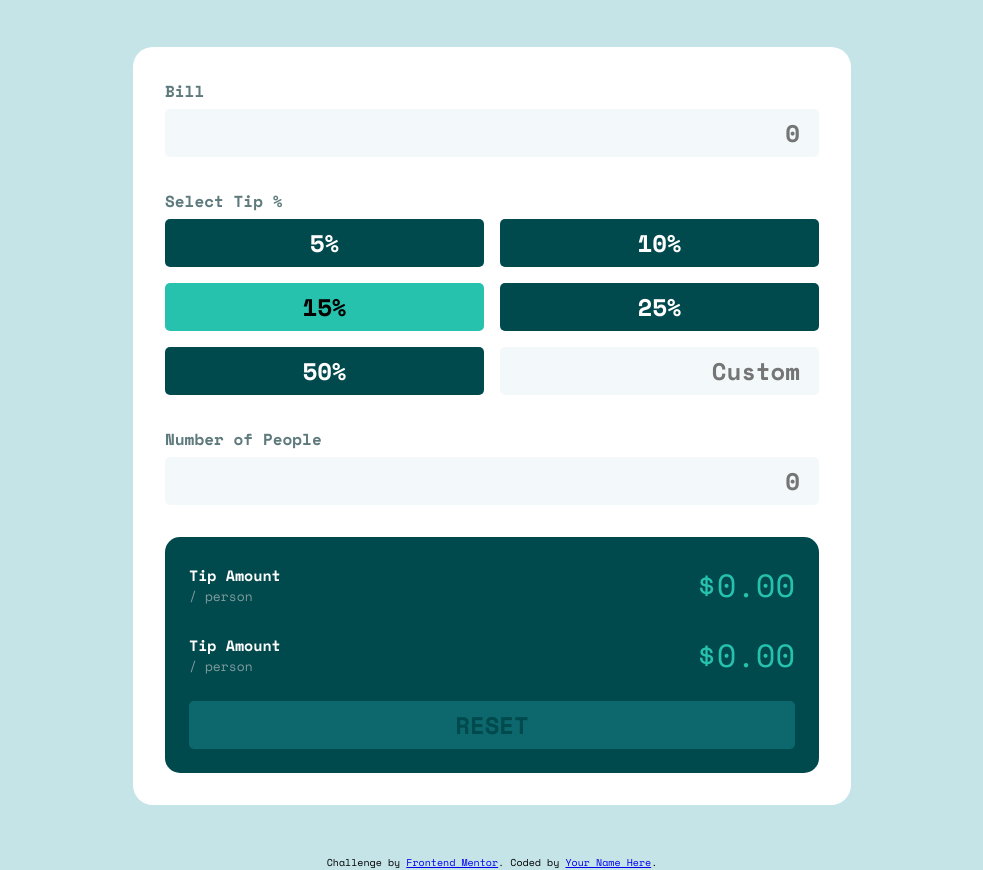
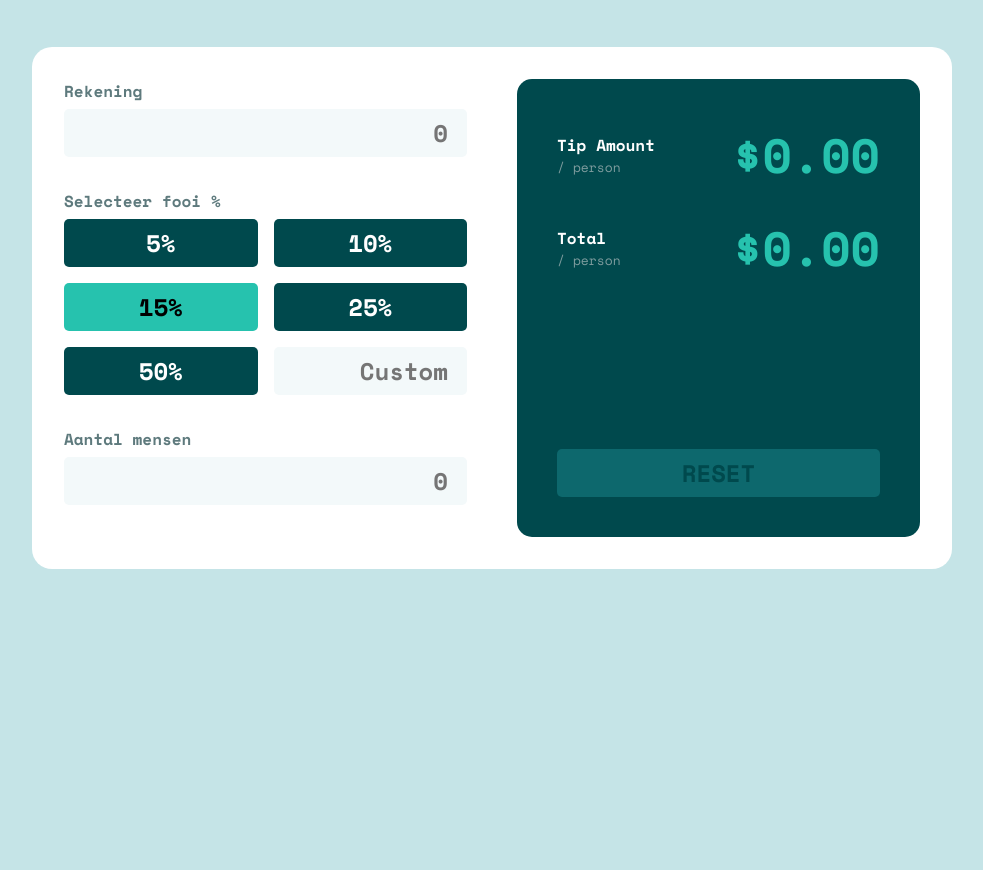
Before and after one commit to barterkamp/tip-calculator, a plain HTML site: page index.html in a window 1280 px wide. Shown: the part 111-981 px from the top of the page, without its empty margins (148-1131 px from the left). After the commit the page ends 800 px from the top, so only its background shows below. Drawn offline with nearby package versions, Linux system fonts and the light colour scheme.

Commit message:
Made responsive for desktop

```diff
--- a/index.html
+++ b/index.html
@@ -32,13 +32,13 @@
       <!-- Bill input  -->
 
       <div class="input__container">
-        <h2 class="calc__title">Bill</h2>
+        <h2 class="calc__title">Rekening</h2>
         <div class="calc__input-group">
           <input type="text" id="bill" name="bill" required placeholder="0" />
         </div>
 
         <!-- buttons -->
-        <h2 class="calc__title span">Select Tip %</h2>
+        <h2 class="calc__title span">Selecteer fooi %</h2>
         <div class="calc__buttons">
           <button class="btn btn--primary">5%</button>
           <button class="btn btn--primary">10%</button>
@@ -50,7 +50,7 @@
 
         <!-- Number of people -->
         <div class="calc__error">
-          <h2 class="calc__title">Number of People</h2>
+          <h2 class="calc__title">Aantal mensen</h2>
           <h2 class="calc__title--error">Can't be zero</h2>
         </div>
         <div class="calc__input-group">
@@ -75,7 +75,7 @@
         </div>
         <div class="amount">
           <div>
-            <h2 class="result__title">Tip Amount</h2>
+            <h2 class="result__title">Total</h2>
             <p class="result__text">/ person</p>
           </div>
           <div><p class="number">$0.00</p></div>
@@ -83,22 +83,5 @@
         <button class="btn btn--reset">RESET</button>
       </div>
     </section>
-
-    <div class="attribution">
-      Challenge by
-      <a href="https://www.frontendmentor.io?ref=challenge" target="_blank"
-        >Frontend Mentor</a
-      >. Coded by <a href="#">Your Name Here</a>.
-    </div>
   </body>
 </html>
-
-<!-- <style>
-      .attribution {
-        font-size: 11px;
-        text-align: center;
-      }
-      .attribution a {
-        color: hsl(228, 45%, 44%);
-      }
-    </style> -->
--- a/styles.css
+++ b/styles.css
@@ -27,6 +27,8 @@ body {
   gap: 5rem;
 }
 
+/* tablet breakpoint */
+
 .logo {
   margin-top: 5rem;
 }
@@ -38,6 +40,15 @@ body {
   border-radius: 2rem;
   display: flex;
   flex-direction: column;
+}
+
+@media (min-width: 600px) {
+  .calc__container {
+    display: grid;
+    grid-template-columns: repeat(2, 1fr);
+    max-width: 920px;
+    gap: 5rem;
+  }
 }
 
 .calc__input-group {
@@ -96,7 +107,7 @@ input:focus {
   font-family: "Space Mono", monospace;
   font-weight: bold;
   padding: 6px 1.4px;
-  display: block;
+  /* display: block; */
 }
 
 .btn:hover,
@@ -119,6 +130,12 @@ input:focus {
   color: var(--very-dark-cyan);
 }
 
+@media (min-width: 600px) {
+  .btn--reset {
+    margin-top: auto;
+  }
+}
+
 /* Result styles */
 
 .result__container {
@@ -130,6 +147,12 @@ input:focus {
   gap: 2.2rem;
 }
 
+@media (min-width: 600px) {
+  .result__container {
+    padding: 4rem;
+  }
+}
+
 .amount {
   display: flex;
   align-items: center;
@@ -138,6 +161,7 @@ input:focus {
 
 .result__title {
   color: var(--white);
+  font-size: 1.6rem;
 }
 
 .result__text {
@@ -153,3 +177,10 @@ input:focus {
   font-size: 3.2rem;
   color: #26c2ae;
 }
+
+@media (min-width: 600px) {
+  .number {
+    font-size: 4.8rem;
+    font-weight: bold;
+  }
+}
```
